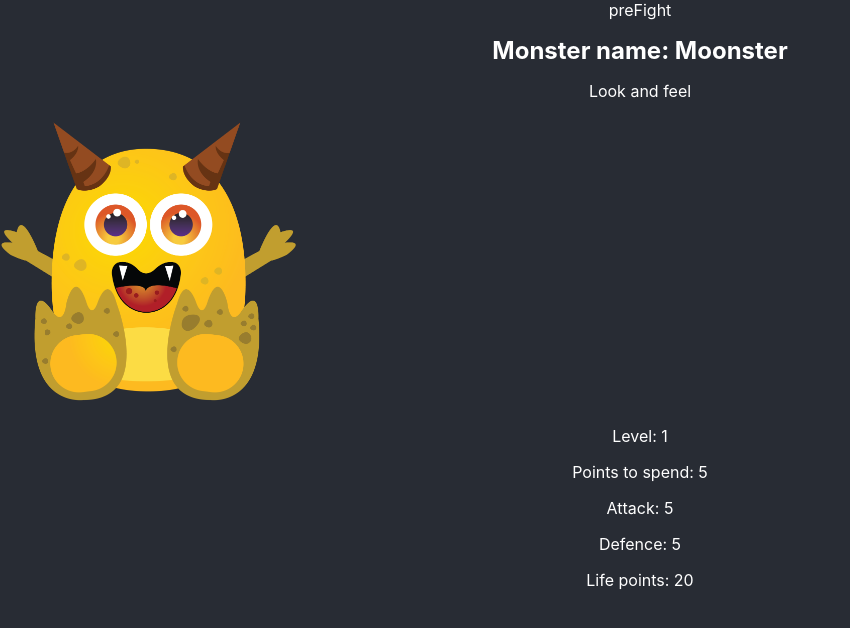
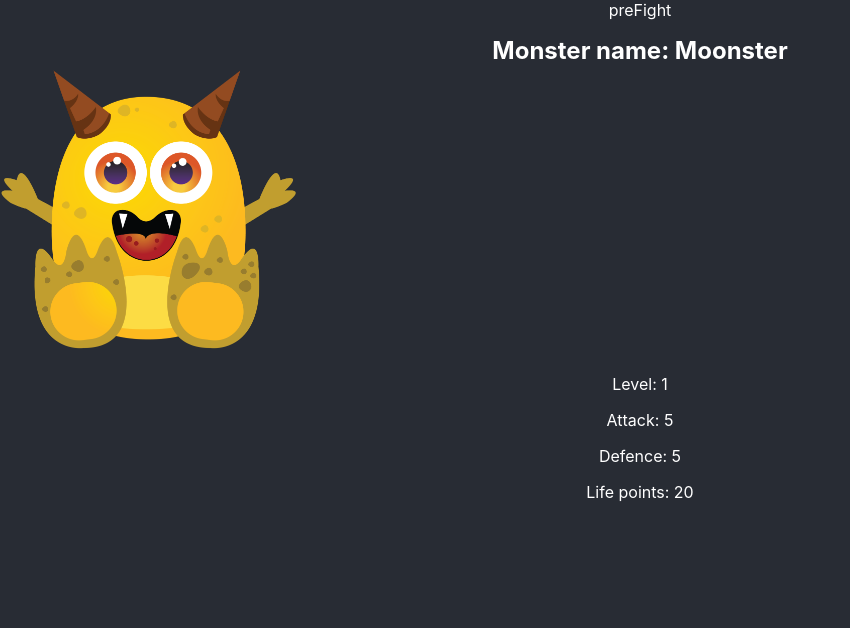
Before and after one commit to AndKorbiel/monster-brawl, a React (Create React App) app: page / in a window 1280 px wide. Both pictures are taken after a click on the button "Save config". Shown: the part 16-644 px from the top of the page, without its empty margins (0-850 px from the left). Built offline with nearby package versions, Linux system fonts and the light colour scheme.

Commit message:
Config final stage

```diff
--- a/src/components/change-button/change-button.jsx
+++ b/src/components/change-button/change-button-display.jsx
@@ -1,6 +1,6 @@
 import React from 'react';
 
-const ChangeButton = (props) => {
+const ChangeButtonDisplay = (props) => {
     const { gameMode, name, methood, text, dataFunc } = props;
     const $changeButton =
         gameMode === "Preconfig" ? (
@@ -18,4 +18,4 @@ const ChangeButton = (props) => {
     )
 };
 
-export default ChangeButton;
+export default ChangeButtonDisplay;
--- a/src/components/configurator/configator-view.jsx
+++ b/src/components/configurator/configator-view.jsx
@@ -1,31 +1,32 @@
 import React from 'react';
-import ChangeButton from '../change-button/change-button';
+import ChangeButtonDisplay from '../change-button/change-button-display';
+import StatsDisplay from '../stats-display/stats-display-view';
 
 const MonsterConfigDisplay = (props) => {
-        const { gameMode, name, generateNewName, changeCounter, monsterImg, lookVersion, level, tempLevelUpPoints, attackPoints, tempAttackPoints,defencePoints, tempDefencePoints, lifePoints, tempLifePoints, saveConfig, addPoints } = props;
+        const { gameMode, name, generateNewName, changeCounter, monsterImg, lookVersion, level, tempLevelUpPoints, attackPoints, tempAttackPoints,defencePoints, tempDefencePoints, lifePoints, tempLifePoints,addPoints, saveConfig } = props;
         return (
             <div className="monsterConfig">
                 <p>{gameMode}</p>
                 <h2>Monster name: {name}</h2>
-                <ChangeButton gameMode={gameMode} methood={generateNewName} name={"generateNewName"} text={"Generate new name"} />
-                <p> Look and feel</p>
+                <ChangeButtonDisplay gameMode={gameMode} methood={generateNewName} name={"generateNewName"} text={"Generate new name"} />
+                { gameMode === "Preconfig" ? (<p>Please customize your Moonster</p>) : ("") }
                     <div className="look">
-                        <ChangeButton gameMode={gameMode} methood={changeCounter} name={"prev"} text={"<"} />
+                        <ChangeButtonDisplay gameMode={gameMode} methood={changeCounter} name={"prev"} text={"<"} />
                         <img src={"./img/" + monsterImg[lookVersion]} className="look" />
-                        <ChangeButton gameMode={gameMode} methood={changeCounter} name={"next"} text={">"} />
+                        <ChangeButtonDisplay gameMode={gameMode} methood={changeCounter} name={"next"} text={">"} />
                     </div>
-                <p>Level: {level}</p>
-                <p>Points to spend: {tempLevelUpPoints}</p>
-                <p>Attack: {attackPoints + tempAttackPoints}</p>
-                <ChangeButton gameMode={gameMode} methood={addPoints} name={"addAttackPoints"} text={"+"} c={"add"} dataFunc={"add"} />
-                <ChangeButton gameMode={gameMode} methood={addPoints} name={"removeAttackPoints"} text={"-"} c={"remove"} dataFunc={"remove"} />
-                <p>Defence: {defencePoints + tempDefencePoints}</p>
-                <ChangeButton gameMode={gameMode} methood={addPoints} name={"addDefencePoints"} text={"+"} c={"add"} dataFunc={"add"} />
-                <ChangeButton gameMode={gameMode} methood={addPoints} name={"removeDefencePoints"} text={"-"} c={"remove"} dataFunc={"remove"} />
-                <p>Life points: {lifePoints + tempLifePoints}</p>
-                <ChangeButton gameMode={gameMode} methood={addPoints} name={"addLifePoints"} text={"+"} c={"add"} dataFunc={"add"} />
-                <ChangeButton gameMode={gameMode} methood={addPoints} name={"removeLifePoints"} text={"-"} c={"remove"} dataFunc={"remove"} />
-                <ChangeButton gameMode={gameMode} methood={saveConfig} name={"saveConfig"} text={"Save config"} />
+                <StatsDisplay gameMode={gameMode} name={"Level"} staticValue={level} tempValue={0} />
+                { gameMode === "Preconfig" ? ( <StatsDisplay gameMode={gameMode} name={"Points to spend"} staticValue={0} tempValue={tempLevelUpPoints} /> ) : ("") }
+                <StatsDisplay gameMode={gameMode} name={"Attack"} staticValue={attackPoints} tempValue={tempAttackPoints} />
+                <ChangeButtonDisplay gameMode={gameMode} methood={addPoints} name={"addAttackPoints"} text={"+"} c={"add"} dataFunc={"add"} />
+                <ChangeButtonDisplay gameMode={gameMode} methood={addPoints} name={"removeAttackPoints"} text={"-"} c={"remove"} dataFunc={"remove"} />
+                <StatsDisplay gameMode={gameMode} name={"Defence"} staticValue={defencePoints} tempValue={tempDefencePoints} />
+                <ChangeButtonDisplay gameMode={gameMode} methood={addPoints} name={"addDefencePoints"} text={"+"} c={"add"} dataFunc={"add"} />
+                <ChangeButtonDisplay gameMode={gameMode} methood={addPoints} name={"removeDefencePoints"} text={"-"} c={"remove"} dataFunc={"remove"} />
+                <StatsDisplay gameMode={gameMode} name={"Life points"} staticValue={lifePoints} tempValue={tempLifePoints} />
+                <ChangeButtonDisplay gameMode={gameMode} methood={addPoints} name={"addLifePoints"} text={"+"} c={"add"} dataFunc={"add"} />
+                <ChangeButtonDisplay gameMode={gameMode} methood={addPoints} name={"removeLifePoints"} text={"-"} c={"remove"} dataFunc={"remove"} />
+                <ChangeButtonDisplay gameMode={gameMode} methood={saveConfig} name={"saveConfig"} text={"Save config"} />
             </div>
         )
 }
--- a/src/components/configurator/configurator-container.jsx
+++ b/src/components/configurator/configurator-container.jsx
@@ -3,7 +3,7 @@ import { connect } from "react-redux";
 import {
   generateNewNameEffect,
   changeLookEffect,
-  saveConfigEffect,
+  changeGameModeEffect,
   spendLevelUpPointsEffect
 } from "../../redux/effects/index";
 import MonsterConfigDisplay from "./configator-view";
@@ -110,7 +110,18 @@ class ConfiguratorContainer extends Component {
           tempDefencePoints,
           tempLifePoints,
           tempLevelUpPoints
-    })
+    });
+  };
+
+    saveConfig = () => {
+      let {levelUpPoints, attackPoints, defencePoints, lifePoints } = this.props;
+      let {tempAttackPoints, tempDefencePoints, tempLifePoints, tempLevelUpPoints} = this.state;
+      attackPoints = attackPoints + tempAttackPoints;
+      levelUpPoints = tempLevelUpPoints;
+      defencePoints = defencePoints + tempDefencePoints;
+      lifePoints = lifePoints + tempLifePoints;
+      this.props.spendLevelUpPoints({attackPoints, levelUpPoints, defencePoints, lifePoints})
+      this.props.changeGameMode()
   };
 
   render() {
@@ -135,8 +146,8 @@ class ConfiguratorContainer extends Component {
                                 level={level} tempLevelUpPoints={tempLevelUpPoints}
                                 attackPoints={attackPoints} tempAttackPoints={tempAttackPoints}
                                 defencePoints={defencePoints} tempDefencePoints={tempDefencePoints}
-                                lifePoints={lifePoints} tempLifePoints={tempLifePoints} saveConfig={saveConfig}
-                                addPoints={this.addPoints}
+                                lifePoints={lifePoints} tempLifePoints={tempLifePoints}
+                                addPoints={this.addPoints} saveConfig={this.saveConfig}
           />
       </div>
     );
@@ -165,8 +176,8 @@ const mapDisptachToProps = disptach => {
     changeLook: value => {
       disptach(changeLookEffect(value));
     },
-    saveConfig: () => {
-      disptach(saveConfigEffect());
+      changeGameMode: () => {
+      disptach(changeGameModeEffect());
     },
     spendLevelUpPoints: value => {
       disptach(spendLevelUpPointsEffect(value));
--- /dev/null
+++ b/src/components/stats-display/stats-display-view.jsx
@@ -0,0 +1,16 @@
+import React from 'react';
+
+const StatsDisplay = (props) => {
+    const { gameMode, name, staticValue, tempValue } = props;
+    const $statsDisplay =
+        gameMode === "Preconfig" ? (
+            <p>{name}: {staticValue + tempValue}</p>
+        ) : (
+            <p>{name}: {staticValue}</p>
+        );
+    return (
+        <React.Fragment>{$statsDisplay}</React.Fragment>
+    )
+};
+
+export default StatsDisplay;
--- a/src/redux/actions/index.js
+++ b/src/redux/actions/index.js
@@ -1,6 +1,6 @@
 export const GENERATE_NEW_NAME = "GENERATE_NEW_NAME";
 export const CHANGE_LOOK = "CHANGE_LOOK";
-export const SAVE_CONFIG = "SAVE_CONFIG";
+export const CHANGE_GAME_MODE = "CHANGE_GAME_MODE";
 export const SPEND_LEVEL_UP_POINTS = "SPEND_LEVEL_UP_POINTS";
 
 export function generateNewName(payload) {
@@ -17,9 +17,9 @@ export function changeLook(payload) {
   };
 }
 
-export function saveConfig(payload) {
+export function changeGameMode(payload) {
   return {
-    type: "SAVE_CONFIG",
+    type: "CHANGE_GAME_MODE",
     payload
   };
 }
--- a/src/redux/effects/index.js
+++ b/src/redux/effects/index.js
@@ -1,7 +1,7 @@
 import {
   generateNewName,
   changeLook,
-  saveConfig,
+    changeGameMode,
   spendLevelUpPoints
 } from "../actions/index";
 
@@ -20,9 +20,9 @@ export const changeLookEffect = value => {
   };
 };
 
-export const saveConfigEffect = () => {
+export const changeGameModeEffect = () => {
   return dispatch => {
-    dispatch(saveConfig());
+    dispatch(changeGameMode());
   };
 };
 
--- a/src/redux/reducers/index.js
+++ b/src/redux/reducers/index.js
@@ -1,7 +1,7 @@
 import {
   GENERATE_NEW_NAME,
   CHANGE_LOOK,
-  SAVE_CONFIG,
+    CHANGE_GAME_MODE,
   SPEND_LEVEL_UP_POINTS
 } from "../actions/index";
 
@@ -29,8 +29,8 @@ export function mainReducer(state = initialState, action) {
         monsterConfig: monsterReducer(state.monsterConfig, action)
       };
     }
-    case SAVE_CONFIG: {
-      return { ...state, gameMode: "preFight" };
+    case CHANGE_GAME_MODE: {
+      return { ...state, gameMode: "preFight", monsterConfig: monsterReducer(state.monsterConfig, SPEND_LEVEL_UP_POINTS) };
     }
     default:
       return state;
```
